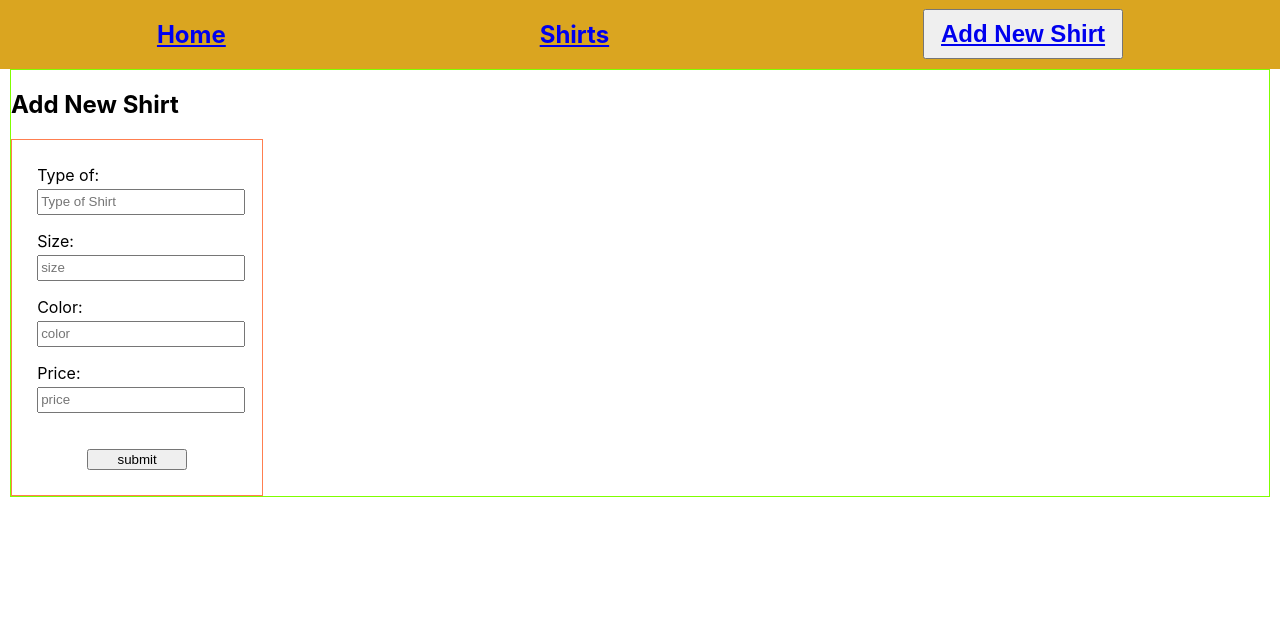
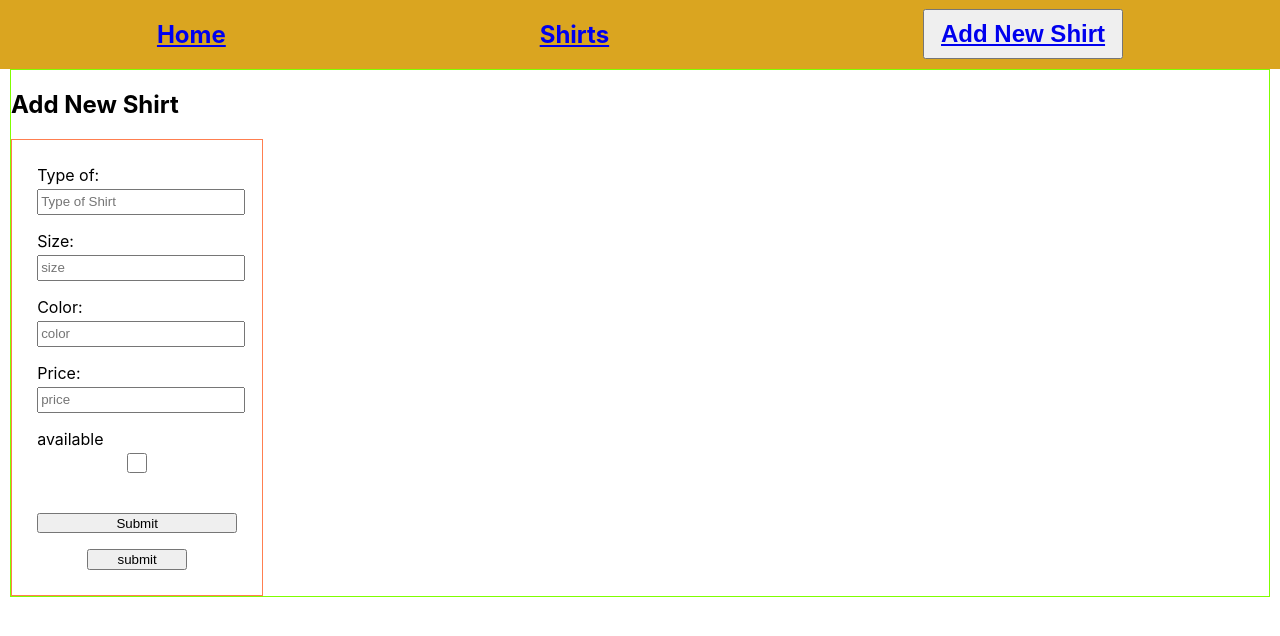
Before and after one commit to rios-isabelle-farrah/louis-tech-vuitton, a React (Create React App) app in the folder front-end/: page /shirts/new in a window 1280 px wide. Shown: the top 636 px of the page. Built offline with nearby package versions, Linux system fonts and the light colour scheme.

Commit message:
set up new front end

```diff
--- a/front-end/src/Components/ShirtNewForm.js
+++ b/front-end/src/Components/ShirtNewForm.js
@@ -9,6 +9,7 @@ function ShirtNewForm() {
     console.log("ABOUT TO SEND THE REQUEST");
     try {
       await axios.post(`${API}/shirts`, newShirt);
+      debugger
       console.log("SUCCESS, SENDING YOU TO INDEX PAGE");
       history.push(`/shirts`);
     } catch (err) {
@@ -25,9 +26,9 @@ function ShirtNewForm() {
   const handleTextChange = (event) => {
     setShirt({ ...shirt, [event.target.id]: event.target.value });
   };
-  // const handleCheckboxChange = () => {
-  //   setShirt({ ...shirt, in_stock: !shirt.in_stock });
-  // };
+  const handleCheckboxChange = () => {
+    setShirt({ ...shirt, in_stock: !shirt.in_stock });
+  };
   const handleSubmit = (event) => {
     event.preventDefault();
     addShirt(shirt);
@@ -35,10 +36,10 @@ function ShirtNewForm() {
   return (
     <div className="New-Form">
       <form onSubmit={handleSubmit}>
-        <label htmlFor="typeOf">Type of:</label>
+        <label htmlFor="type_of">Type of:</label>
         <input
-          id="typeOf"
-          value={shirt.typeOf}
+          id="type_of"
+          value={shirt.type_of}
           type="text"
           onChange={handleTextChange}
           placeholder="Type of Shirt"
@@ -48,10 +49,10 @@ function ShirtNewForm() {
         <input
           id="size"
           type="text"
-          required
           value={shirt.size}
           placeholder="size"
           onChange={handleTextChange}
+          required
         />
         <label htmlFor="color">Color:</label>
         <input
@@ -71,15 +72,16 @@ function ShirtNewForm() {
           placeholder="price"
           onChange={handleTextChange}
         />
-        {/* <label htmlFor="in_stock">available</label>
+        <label htmlFor="in_stock">available</label>
         <input
           id="in_stock"
           type="checkbox"
           onChange={handleCheckboxChange}
           checked={shirt.in_stock}
-        /> */}
+        />
         <br />
-        {/* <input type="submit" /> */}
+        <input type="submit" />
+        {/* <input id="myInput" type="file" /> */}
         <button type="submit">submit</button>
       </form>
     </div>
```
